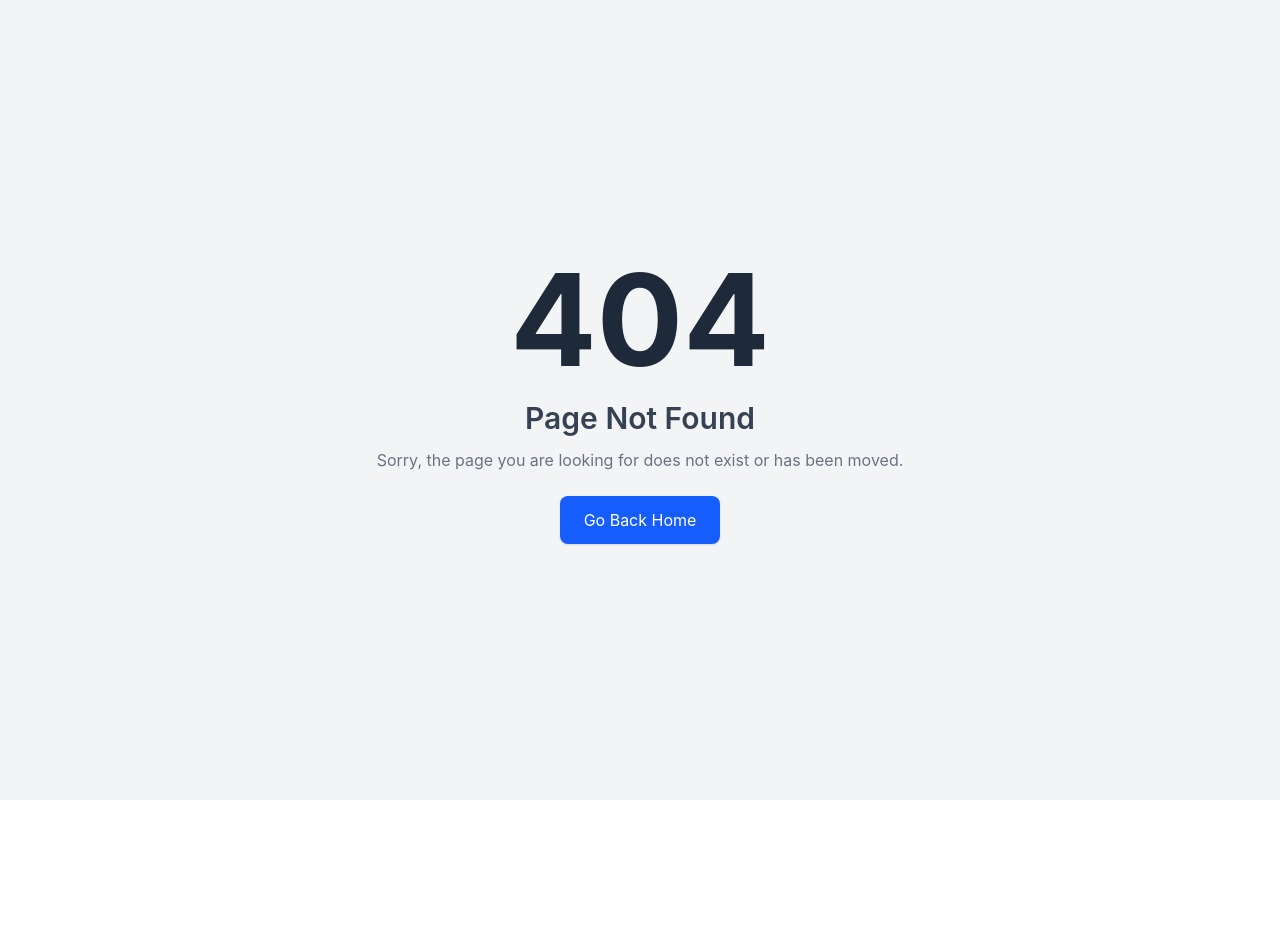
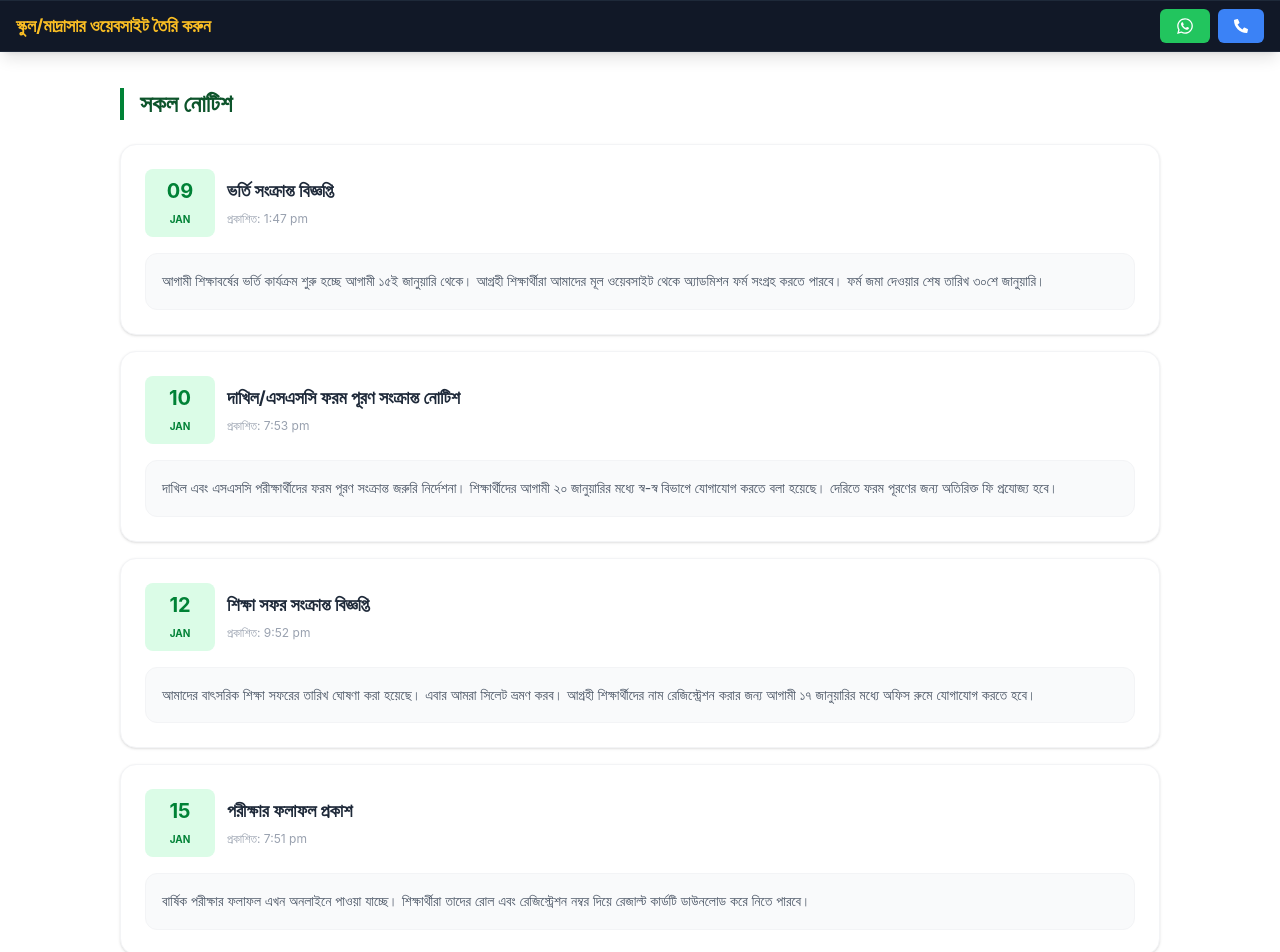
Before and after one commit to ratulislam46/School-Madrasa-Management, a React (Vite) app: page /all-notices in a window 1280 px wide. Before the commit this address had no page. Shown: the top 952 px of the page. Before the commit the page ends 800 px from the top, so only its background shows below. Built offline with nearby package versions, Linux system fonts and the light colour scheme.

Commit message:
Added All Notices

```diff
--- a/package.json
+++ b/package.json
@@ -17,6 +17,7 @@
     "react-dom": "^19.2.4",
     "react-icons": "^5.6.0",
     "react-router": "^7.14.1",
+    "react-router-dom": "^7.14.1",
     "tailwindcss": "^4.2.2"
   },
   "devDependencies": {
--- a/public/notices.json
+++ b/public/notices.json
@@ -1,7 +1,37 @@
 [
-  { "id": 1, "date": "09 JAN 2026", "time": "1:47 pm", "title": "ভর্তি সংক্রান্ত বিজ্ঞপ্তি" },
-  { "id": 2, "date": "10 JAN 2026", "time": "7:53 pm", "title": "দাখিল/এসএসসি ফরম পূরণ সংক্রান্ত নোটিশ" },
-  { "id": 3, "date": "12 JAN 2026", "time": "9:52 pm", "title": "শিক্ষা সফর সংক্রান্ত বিজ্ঞপ্তি" },
-  { "id": 4, "date": "15 JAN 2026", "time": "7:51 pm", "title": "পরীক্ষার ফলাফল প্রকাশ" },
-  { "id": 5, "date": "23 JAN 2026", "time": "10:51 pm", "title": "অভিভাবক সভা সংক্রান্ত নোটিশ" }
+  {
+    "id": 1,
+    "date": "09 JAN 2026",
+    "time": "1:47 pm",
+    "title": "ভর্তি সংক্রান্ত বিজ্ঞপ্তি",
+    "description": "আগামী শিক্ষাবর্ষের ভর্তি কার্যক্রম শুরু হচ্ছে আগামী ১৫ই জানুয়ারি থেকে। আগ্রহী শিক্ষার্থীরা আমাদের মূল ওয়েবসাইট থেকে অ্যাডমিশন ফর্ম সংগ্রহ করতে পারবে। ফর্ম জমা দেওয়ার শেষ তারিখ ৩০শে জানুয়ারি।"
+  },
+  {
+    "id": 2,
+    "date": "10 JAN 2026",
+    "time": "7:53 pm",
+    "title": "দাখিল/এসএসসি ফরম পূরণ সংক্রান্ত নোটিশ",
+    "description": "দাখিল এবং এসএসসি পরীক্ষার্থীদের ফরম পূরণ সংক্রান্ত জরুরি নির্দেশনা। শিক্ষার্থীদের আগামী ২০ জানুয়ারির মধ্যে স্ব-স্ব বিভাগে যোগাযোগ করতে বলা হয়েছে। দেরিতে ফরম পূরণের জন্য অতিরিক্ত ফি প্রযোজ্য হবে।"
+  },
+  {
+    "id": 3,
+    "date": "12 JAN 2026",
+    "time": "9:52 pm",
+    "title": "শিক্ষা সফর সংক্রান্ত বিজ্ঞপ্তি",
+    "description": "আমাদের বাৎসরিক শিক্ষা সফরের তারিখ ঘোষণা করা হয়েছে। এবার আমরা সিলেট ভ্রমণ করব। আগ্রহী শিক্ষার্থীদের নাম রেজিস্ট্রেশন করার জন্য আগামী ১৭ জানুয়ারির মধ্যে অফিস রুমে যোগাযোগ করতে হবে।"
+  },
+  {
+    "id": 4,
+    "date": "15 JAN 2026",
+    "time": "7:51 pm",
+    "title": "পরীক্ষার ফলাফল প্রকাশ",
+    "description": "বার্ষিক পরীক্ষার ফলাফল এখন অনলাইনে পাওয়া যাচ্ছে। শিক্ষার্থীরা তাদের রোল এবং রেজিস্ট্রেশন নম্বর দিয়ে রেজাল্ট কার্ডটি ডাউনলোড করে নিতে পারবে।"
+  },
+  {
+    "id": 5,
+    "date": "23 JAN 2026",
+    "time": "10:51 pm",
+    "title": "অভিভাবক সভা সংক্রান্ত নোটিশ",
+    "description": "আগামী ২৫ জানুয়ারি সকাল ১০টায় বিদ্যালয়ের অডিটোরিয়ামে সকল শিক্ষার্থীদের অভিভাবকদের নিয়ে একটি বিশেষ সভার আয়োজন করা হয়েছে। সকলের উপস্থিতি একান্ত কাম্য।"
+  }
 ]
--- /dev/null
+++ b/src/Page/AllNotices/AllNotices.jsx
@@ -0,0 +1,44 @@
+import axios from 'axios';
+import React, { useEffect, useState } from 'react';
+import DefaultWeight from '../../Shared/DefaultWeight/DefaultWeight';
+
+const AllNotices = () => {
+    const [notices, setNotices] = useState([]);
+
+    useEffect(() => {
+        axios.get('/notices.json').then(res => setNotices(res.data));
+    }, []);
+
+    return (
+        <div>
+            <DefaultWeight>
+
+                <h1 className="text-2xl font-bold text-green-900 mb-6 border-l-4 border-green-700 pl-4">সকল নোটিশ</h1>
+
+                <div className="space-y-4">
+                    {notices?.map((notice) => (
+                        <div key={notice.id} className="bg-white p-6 rounded-2xl shadow-sm border border-gray-100 transition-all hover:shadow-md">
+                            <div className="flex items-center gap-3 mb-4">
+                                <div className="bg-green-100 text-green-700 p-2 rounded-lg text-center min-w-17.5">
+                                    <span className="block text-xl font-bold">{notice.date.split(' ')[0]}</span>
+                                    <span className="text-[10px] uppercase font-bold">{notice.date.split(' ')[1]}</span>
+                                </div>
+                                <div>
+                                    <h2 className="text-lg font-bold text-gray-800">{notice.title}</h2>
+                                    <span className="text-xs text-gray-400">প্রকাশিত: {notice.time}</span>
+                                </div>
+                            </div>
+
+                            <div className="text-gray-600 leading-relaxed text-sm bg-gray-50 p-4 rounded-xl border border-gray-100">
+                                {notice.description}
+                            </div>
+                        </div>
+                    ))}
+                </div>
+
+            </DefaultWeight>
+        </div>
+    );
+};
+
+export default AllNotices;
--- a/src/Page/Home/HeroSection.jsx
+++ b/src/Page/Home/HeroSection.jsx
@@ -2,6 +2,7 @@ import React, { useState, useEffect } from 'react';
 import axios from 'axios';
 import { motion, AnimatePresence } from 'framer-motion';
 import { FaVolumeUp, FaArrowRight, FaClock } from 'react-icons/fa';
+import { Link } from 'react-router';
 
 const HeroSection = () => {
     const [notices, setNotices] = useState([]);
@@ -70,7 +71,14 @@ const HeroSection = () => {
                             <FaVolumeUp />
                             <h3 className="font-bold">নোটিশ বোর্ড</h3>
                         </div>
-                        <button className="bg-white/20 text-white text-[10px] px-3 py-1 rounded-md hover:bg-white/30">সকল</button>
+
+                        {/* All Notice button  */}
+                        <Link
+                            to="/all-notices"
+                            className="bg-white/20 text-white text-[10px] px-3 py-1 rounded-md hover:bg-white/30 transition-colors cursor-pointer inline-block"
+                        >
+                            সকল
+                        </Link>
                     </div>
 
                     <div className="grow relative overflow-hidden group">
--- /dev/null
+++ b/src/Page/Messages/Messages.jsx
@@ -0,0 +1,11 @@
+import React from 'react';
+
+const Messages = () => {
+    return (
+        <div>
+            <h1>Message</h1>
+        </div>
+    );
+};
+
+export default Messages;
--- a/src/Routes/Routes.jsx
+++ b/src/Routes/Routes.jsx
@@ -2,20 +2,27 @@ import { createBrowserRouter } from "react-router";
 import RootLayout from "../Layout/RootLayout";
 import HomePage from "../Page/Home/HomePage";
 import ErrorPage from "../Components/ErrorPage";
+import AllNotices from "../Page/AllNotices/AllNotices";
+import Messages from "../Page/Messages/Messages";
 
 export const router = createBrowserRouter([
   {
     path: "/",
     Component: RootLayout,
+    errorElement: <ErrorPage />,
     children: [
       {
         index: true,
         Component: HomePage
       },
+      {
+        path: "all-notices",
+        Component: AllNotices
+      },
+      {
+        path: "messages",
+        Component: Messages
+      }
     ]
-  },
-  {
-    path: '/*',
-    Component: ErrorPage
   }
 ]);
--- /dev/null
+++ b/src/Shared/DefaultWeight/DefaultWeight.jsx
@@ -0,0 +1,13 @@
+import React from 'react';
+
+const DefaultWeight = ({ children }) => {
+    return (
+        <section className='md:py-16 px-6 md:px-16 lg:px-24'>
+            <div className="container mx-auto p-6">
+                {children}
+            </div>
+        </section>
+    );
+};
+
+export default DefaultWeight;
```
Also changed, not shown: 1 other file (tests, documents, lock files or other folders).
